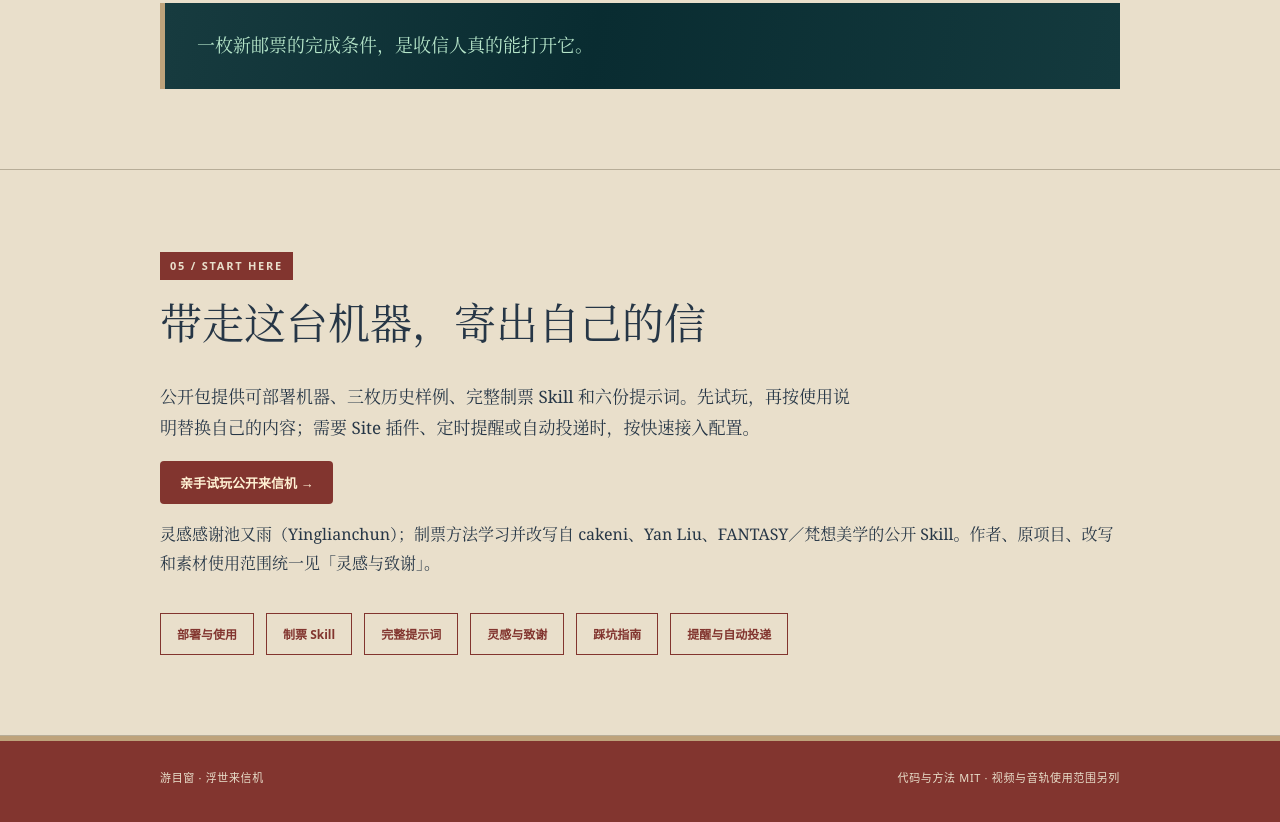
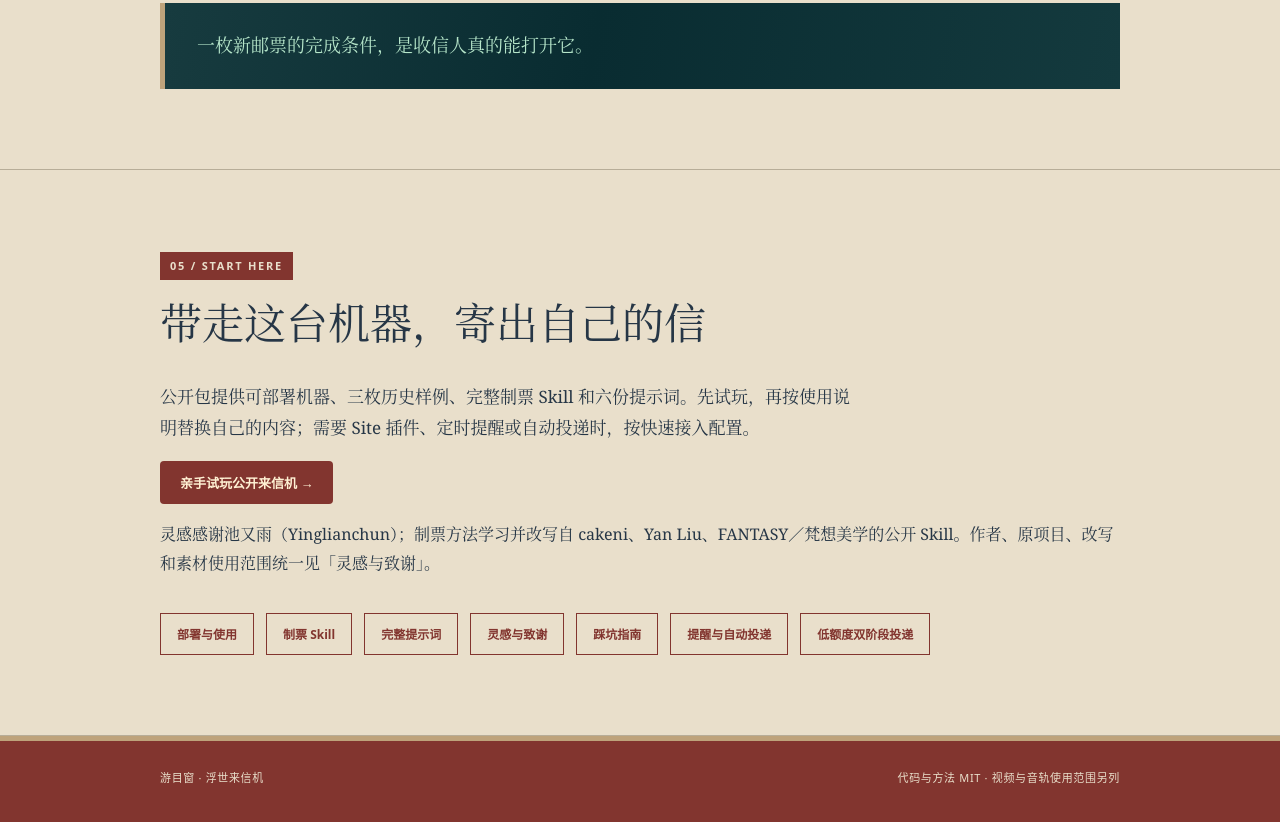
Before and after one commit to jianjidanbenren-eng/yomemado, a plain HTML site: page index.html in a window 1280 px wide. Shown: the part 3731-4553 px from the top of the page. Drawn offline with Linux system fonts and the light colour scheme.

Commit message:
docs: add low-usage workflow entry

```diff
--- a/index.html
+++ b/index.html
@@ -118,7 +118,7 @@
     <section id="idea"><div class="wrap"><div class="eyebrow">02 / THE IDEA</div><h2>让一封信有抵达的过程</h2><p class="intro">游目窗从“出去看看，再带着有意思的东西回来一起聊”的念头长出来。文学、建筑、城市、风景或一个日常细节，都能成为来信的起点；聊到想留下的那一次，再把它做成邮票。</p><p class="intro">地图点亮来信的位置，机械动作给它抵达的过程：按下出票键，取出图画正面，翻到短笺背面，最后亲手入藏。正面看景，背面读信，藏信让这些发现可以再次遇见。</p><div class="grid"><div class="card"><div class="num">DISCOVER</div><h3>地图红点</h3><p>正式来信先核实真实地点；公开样例的地图点位为示意。屏幕显示地点全名，印刷区使用准确短名。</p></div><div class="card"><div class="num">RELEASE</div><h3>出票与翻面</h3><p>机械动作、翻纸和逐段出现的短笺组成阅读节奏；声音与按钮动作一起设计。</p></div><div class="card"><div class="num">MAKE</div><h3>无字画芯</h3><p>照片转绘或自主采风先得到一幅插画，再由固定版式加字、编号和透明齿孔。</p></div><div class="card"><div class="num">KEEP</div><h3>自己决定入藏</h3><p>地图显示有效来信；藏信按新到旧排列。最新一封的入藏权交给收信人。</p></div></div></div></section>
     <section id="journey"><div class="wrap"><div class="eyebrow">03 / THE JOURNEY</div><h2>从手作机器，到能反复寄信</h2><div class="timeline"><div class="step"><b>构思</b><p>确定红点、出票、翻面和手动入藏，把邮票当作故事的入口。</p></div><div class="step"><b>机器</b><p>反复校对机身布局与手机阅读；为机械声、纸声、钢笔声和字句安排同一时间轴。</p></div><div class="step"><b>制票</b><p>将无字插画与准确排版分开，按选定母版制作双面成品；当前示例采用 736 × 1040 RGBA。</p></div><div class="step"><b>接信</b><p>保留旧信，用受限的数据通道加入新信；发布后仍到真实网页检查地图、出票、翻面与撤回。</p></div><div class="step"><b>持续</b><p>可另接定时任务采风与投递；公开模板不内置日程和邮件通知。</p></div></div></div></section>
     <section id="lessons"><div class="wrap"><div class="eyebrow">04 / THE LESSONS</div><h2>几条刻进流程里的教训</h2><div class="rules"><div class="rule"><h3>画芯不写字</h3><p>整枚交给图像模型会带来乱码与漂移。字和齿孔留给可重复的排版程序。</p></div><div class="rule"><h3>发布不等于可见</h3><p>后台有编号还不够。浏览器要取得完整图片和数据，真实页面也要能出票与翻面。</p></div><div class="rule"><h3>旧收藏不代表新选择</h3><p>浏览器旧标记曾让最新邮票提前入册。手动入藏须与当前信件绑定，撤回后重新计算。</p></div></div><p class="quote">一枚新邮票的完成条件，是收信人真的能打开它。</p></div></section>
-    <section id="share"><div class="wrap"><div class="eyebrow">05 / START HERE</div><h2>带走这台机器，寄出自己的信</h2><p class="intro">公开包提供可部署机器、三枚历史样例、完整制票 Skill 和六份提示词。先试玩，再按使用说明替换自己的内容；需要 Site 插件、定时提醒或自动投递时，按快速接入配置。</p><p><a href="template/index.html" style="display:inline-block;padding:12px 20px;background:#82352f;color:#fff1d4;text-decoration:none;font:700 13px system-ui;border-radius:4px">亲手试玩公开来信机 →</a></p><p>灵感感谢池又雨（Yinglianchun）；制票方法学习并改写自 cakeni、Yan Liu、FANTASY／梵想美学的公开 Skill。作者、原项目、改写和素材使用范围统一见「灵感与致谢」。</p><div class="links"><a href="https://github.com/jianjidanbenren-eng/yomemado/blob/main/template/USAGE.md">部署与使用</a><a href="https://github.com/jianjidanbenren-eng/yomemado/blob/main/skills/yomemado-stamp-maker/SKILL.md">制票 Skill</a><a href="https://github.com/jianjidanbenren-eng/yomemado/blob/main/skills/yomemado-stamp-maker/references/prompts.md">完整提示词</a><a href="https://github.com/jianjidanbenren-eng/yomemado/blob/main/docs/灵感与致谢.md">灵感与致谢</a><a href="https://github.com/jianjidanbenren-eng/yomemado/blob/main/docs/踩坑复盘.md">踩坑指南</a><a href="https://github.com/jianjidanbenren-eng/yomemado/blob/main/docs/自动投递与跨设备接入.md">提醒与自动投递</a></div></div></section>
+    <section id="share"><div class="wrap"><div class="eyebrow">05 / START HERE</div><h2>带走这台机器，寄出自己的信</h2><p class="intro">公开包提供可部署机器、三枚历史样例、完整制票 Skill 和六份提示词。先试玩，再按使用说明替换自己的内容；需要 Site 插件、定时提醒或自动投递时，按快速接入配置。</p><p><a href="template/index.html" style="display:inline-block;padding:12px 20px;background:#82352f;color:#fff1d4;text-decoration:none;font:700 13px system-ui;border-radius:4px">亲手试玩公开来信机 →</a></p><p>灵感感谢池又雨（Yinglianchun）；制票方法学习并改写自 cakeni、Yan Liu、FANTASY／梵想美学的公开 Skill。作者、原项目、改写和素材使用范围统一见「灵感与致谢」。</p><div class="links"><a href="https://github.com/jianjidanbenren-eng/yomemado/blob/main/template/USAGE.md">部署与使用</a><a href="https://github.com/jianjidanbenren-eng/yomemado/blob/main/skills/yomemado-stamp-maker/SKILL.md">制票 Skill</a><a href="https://github.com/jianjidanbenren-eng/yomemado/blob/main/skills/yomemado-stamp-maker/references/prompts.md">完整提示词</a><a href="https://github.com/jianjidanbenren-eng/yomemado/blob/main/docs/灵感与致谢.md">灵感与致谢</a><a href="https://github.com/jianjidanbenren-eng/yomemado/blob/main/docs/踩坑复盘.md">踩坑指南</a><a href="https://github.com/jianjidanbenren-eng/yomemado/blob/main/docs/自动投递与跨设备接入.md">提醒与自动投递</a><a href="https://github.com/jianjidanbenren-eng/yomemado/blob/main/docs/低额度双阶段投递.md">低额度双阶段投递</a></div></div></section>
   </main>
   <script>
     (() => {
```
